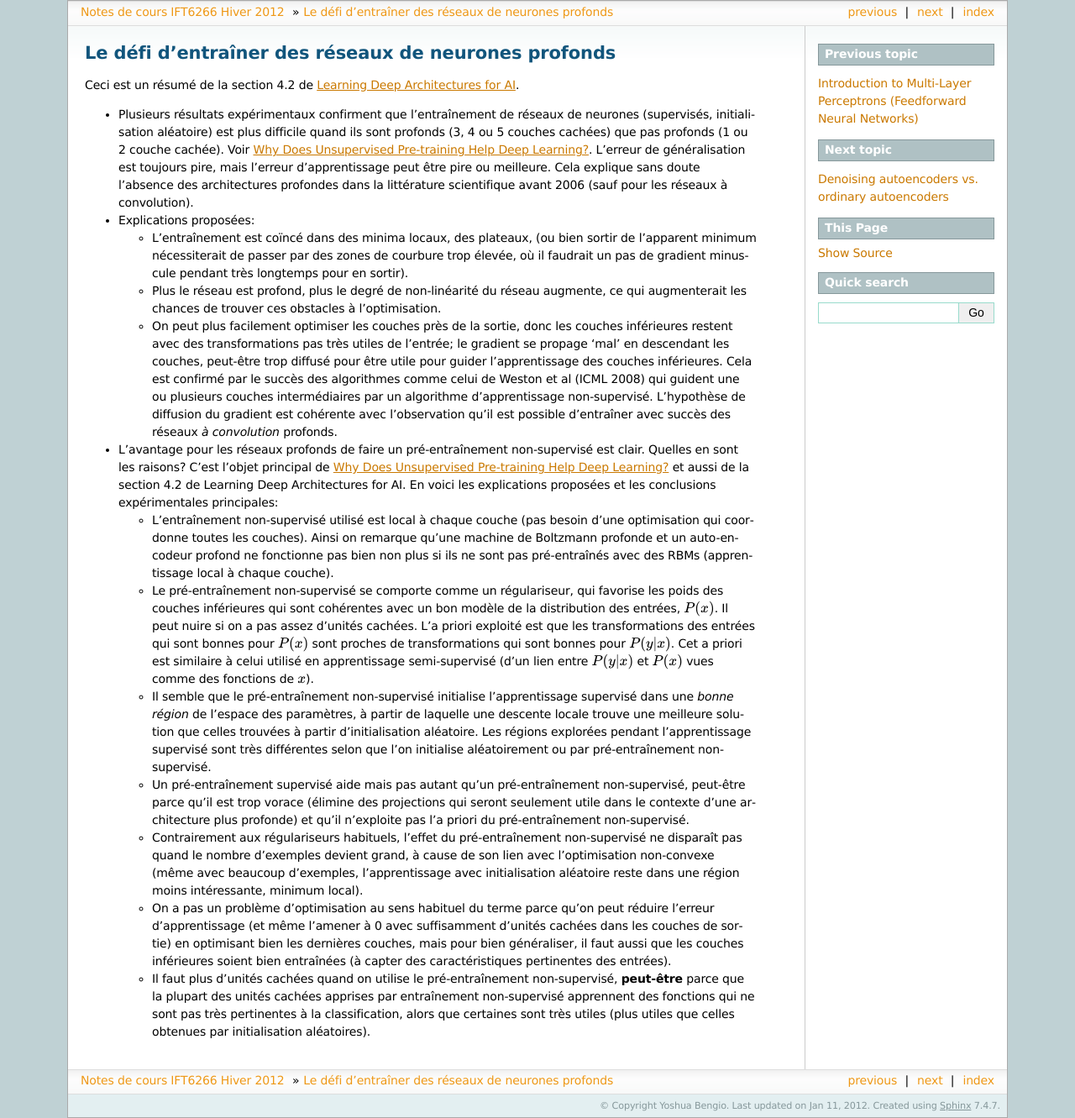
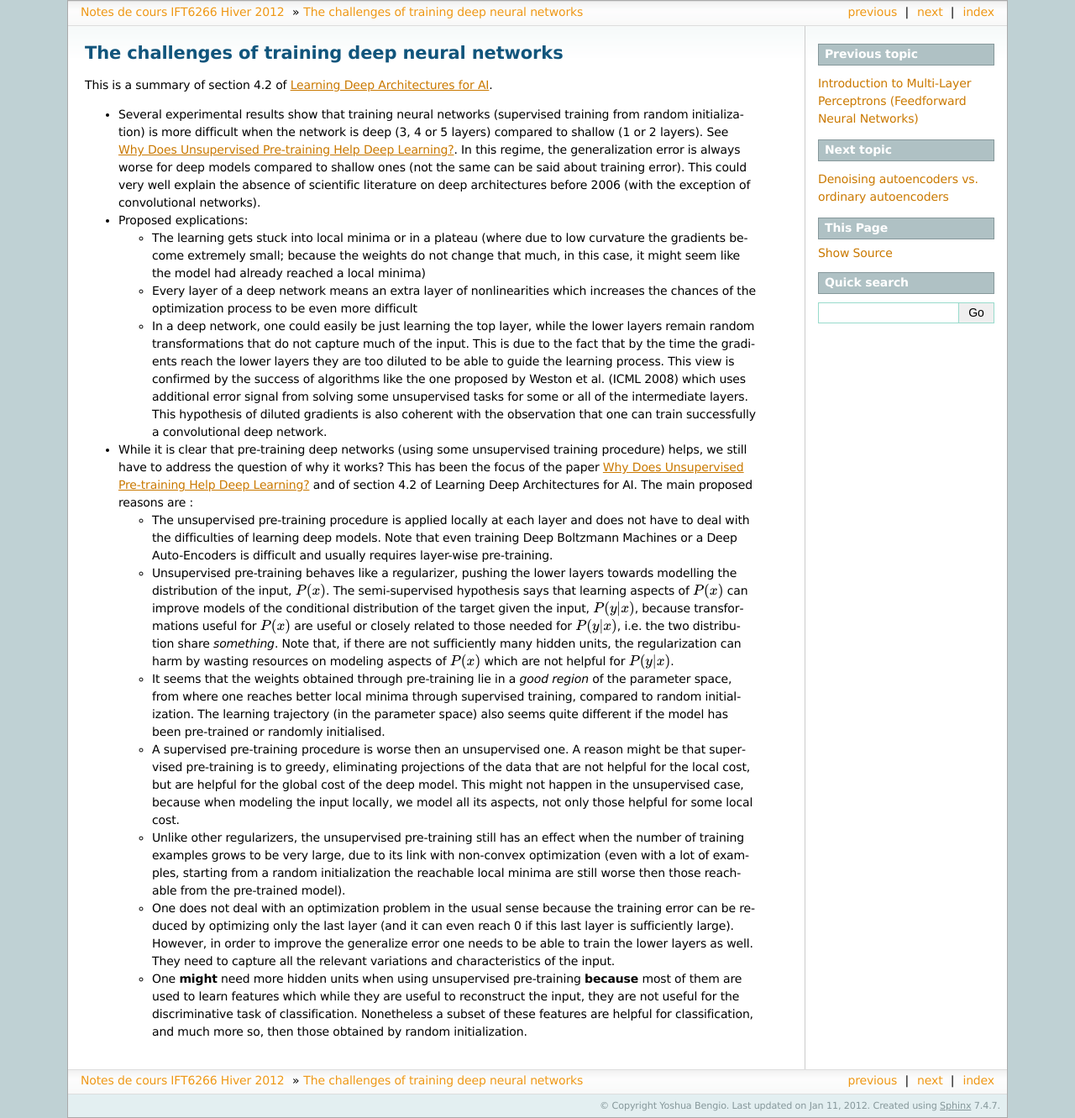
Before and after one commit to stjordanis/ift6266h12-app.assembla.com, a Sphinx documentation site: the page built from notes_de_cours/doc/deepchallenge_en.txt, in a window 1280 px wide. Shown: the whole page at 84% size. Built offline with Sphinx 7.4.7, drawn with Linux system fonts in a browser that asks for light colours; formulas are drawn with MathJax 3.

Commit message:
Translation of the file deepchalange_fr

```diff
--- a/notes_de_cours/doc/deepchallenge_en.txt
+++ b/notes_de_cours/doc/deepchallenge_en.txt
@@ -1,61 +1,96 @@
 
 .. _deepchallenge_en:
 
-Le défi d'entraîner des réseaux de neurones profonds
-====================================================
+The challenges of training deep neural networks
+===============================================
 
-Ceci est un résumé de la section 4.2 de
+This is a summary of section 4.2 of
 `Learning Deep Architectures for AI <http://www.iro.umontreal.ca/%7Elisa/publications2/index.php/publications/show/239>`_.
 
-* Plusieurs résultats expérimentaux confirment que l'entraînement de réseaux de neurones (supervisés, initialisation aléatoire)
-  est plus difficile quand ils sont profonds (3, 4 ou 5 couches cachées) que pas profonds (1 ou 2 couche cachée).
-  Voir `Why Does Unsupervised Pre-training Help Deep Learning? <http://www.iro.umontreal.ca/~lisa/publications2/index.php/publications/show/438>`_.
-  L'erreur de généralisation est toujours pire, mais l'erreur d'apprentissage peut être pire ou meilleure.
-  Cela explique sans doute l'absence des architectures profondes dans la littérature scientifique avant 2006
-  (sauf pour les réseaux à convolution).
+* Several experimental results show that training neural networks
+  (supervised training from random initialization) is more difficult when
+  the network is deep (3, 4 or 5 layers) compared to shallow (1 or 2 layers).
+  See `Why Does Unsupervised Pre-training Help Deep Learning? <http://www.iro.umontreal.ca/~lisa/publications2/index.php/publications/show/438>`_.
+  In this regime, the generalization error is always worse for deep models
+  compared to shallow ones (not the same can be said about training error).
+  This could very well explain the absence of scientific literature on
+  deep architectures before 2006 (with the exception of convolutional
+  networks).
 
-* Explications proposées:
+* Proposed explications:
 
-  * L'entraînement est coïncé dans des minima locaux, des plateaux, (ou bien sortir de l'apparent minimum
-    nécessiterait de passer par des zones de courbure trop élevée, où il faudrait un pas de gradient minuscule
-    pendant très longtemps pour en sortir).
-  * Plus le réseau est profond, plus le degré de non-linéarité du réseau augmente, ce qui augmenterait les
-    chances de trouver ces obstacles à l'optimisation.
-  * On peut plus facilement optimiser les couches près de la sortie, donc les couches inférieures restent
-    avec des transformations pas très utiles de l'entrée; le gradient se propage 'mal' en descendant les
-    couches, peut-être trop diffusé pour être utile pour guider l'apprentissage des couches inférieures.
-    Cela est confirmé par le succès des algorithmes comme celui de Weston et al (ICML 2008) qui
-    guident une ou plusieurs couches intermédiaires par un algorithme d'apprentissage non-supervisé.
-    L'hypothèse de diffusion du gradient est cohérente avec l'observation qu'il est possible d'entraîner
-    avec succès des réseaux *à convolution* profonds.
+  * The learning gets stuck into local minima or in a plateau (where due to low
+    curvature the gradients become extremely small; because the weights do
+    not change that much, in this case, it might seem like the model had
+    already reached a local minima)
+  * Every layer of a deep network means an extra layer of nonlinearities
+    which increases the chances of the optimization process to be even more difficult
+  * In a deep network, one could easily be just learning the top layer, while the
+    lower layers remain random transformations that do not capture much of the input.
+    This is due to the fact that by the time the gradients reach the lower
+    layers they are too diluted to be able to guide the learning process.
+    This view is confirmed by the success of algorithms like the one
+    proposed by Weston et al. (ICML 2008) which uses additional error signal
+    from solving some unsupervised tasks for some or all of the intermediate
+    layers. This hypothesis of diluted gradients is also coherent with the
+    observation that one can train successfully a convolutional deep
+    network.
 
-* L'avantage pour les réseaux profonds de faire un pré-entraînement non-supervisé est clair. Quelles en sont les raisons?
-  C'est l'objet principal de `Why Does Unsupervised Pre-training Help Deep Learning? <http://www.iro.umontreal.ca/~lisa/publications2/index.php/publications/show/438>`_
-  et aussi de la section 4.2 de Learning Deep Architectures for AI.
-  En voici les explications proposées et les conclusions expérimentales principales:
+* While it is clear that pre-training deep networks (using some unsupervised
+  training procedure) helps, we still have to address the question of why it
+  works? This has been the focus of the paper
+  `Why Does Unsupervised Pre-training Help Deep Learning? <http://www.iro.umontreal.ca/~lisa/publications2/index.php/publications/show/438>`_
+  and of section 4.2 of Learning Deep Architectures for AI.  The main
+  proposed reasons are :
 
-  * L'entraînement non-supervisé utilisé est local à chaque couche (pas besoin d'une optimisation qui coordonne toutes les couches).
-    Ainsi on remarque qu'une machine de Boltzmann profonde et un auto-encodeur profond ne fonctionne pas bien non plus si ils ne
-    sont pas pré-entraînés avec des RBMs (apprentissage local à chaque couche).
-  * Le pré-entraînement non-supervisé se comporte comme un régulariseur, qui favorise les poids des couches inférieures qui
-    sont cohérentes avec un bon modèle de la distribution des entrées, :math:`P(x)`. Il peut nuire si on a pas assez d'unités
-    cachées. L'a priori exploité est que les transformations des entrées qui sont bonnes pour :math:`P(x)` sont proches
-    de transformations qui sont bonnes pour :math:`P(y|x)`. Cet a priori est similaire à celui utilisé en apprentissage
-    semi-supervisé (d'un lien entre :math:`P(y|x)` et :math:`P(x)` vues comme des fonctions de :math:`x`).
-  * Il semble que le pré-entraînement non-supervisé initialise l'apprentissage supervisé dans une *bonne région* de l'espace
-    des paramètres, à partir de laquelle une descente locale trouve une meilleure solution que celles trouvées à partir d'initialisation
-    aléatoire. Les régions explorées pendant l'apprentissage supervisé sont très différentes selon que l'on initialise aléatoirement
-    ou par pré-entraînement non-supervisé.
-  * Un pré-entraînement supervisé aide mais pas autant qu'un pré-entraînement non-supervisé, peut-être parce qu'il est trop vorace
-    (élimine des projections qui seront seulement utile dans le contexte d'une architecture plus profonde) et qu'il n'exploite pas
-    l'a priori du pré-entraînement non-supervisé.
-  * Contrairement aux régulariseurs habituels, l'effet du pré-entraînement non-supervisé ne disparaît pas quand le nombre
-    d'exemples devient grand, à cause de son lien avec l'optimisation non-convexe (même avec beaucoup d'exemples, l'apprentissage
-    avec initialisation aléatoire reste dans une région moins intéressante, minimum local).
-  * On a pas un problème d'optimisation au sens habituel du terme parce qu'on peut réduire l'erreur d'apprentissage
-    (et même l'amener à 0 avec suffisamment d'unités cachées dans les couches de sortie) en optimisant bien les dernières
-    couches, mais pour bien généraliser, il faut aussi que les couches inférieures soient bien entraînées (à capter
-    des caractéristiques pertinentes des entrées).
-  * Il faut plus d'unités cachées quand on utilise le pré-entraînement non-supervisé, **peut-être** parce que la plupart
-    des unités cachées apprises par entraînement non-supervisé apprennent des fonctions qui ne sont pas très pertinentes
-    à la classification, alors que certaines sont très utiles (plus utiles que celles obtenues par initialisation aléatoires).
+  * The unsupervised pre-training procedure is applied locally at each layer and
+    does not have to deal with the difficulties of learning deep models.
+    Note that even training Deep Boltzmann Machines or a Deep Auto-Encoders is
+    difficult and usually requires layer-wise pre-training.
+
+  * Unsupervised pre-training behaves like a regularizer, pushing the lower layers
+    towards modelling the distribution of the input, :math:`P(x)`.
+    The semi-supervised hypothesis says that learning aspects of
+    :math:`P(x)` can improve models of the conditional distribution
+    of the target given the input,
+    :math:`P(y|x)`, because transformations useful for :math:`P(x)`
+    are useful or closely related to those needed for :math:`P(y|x)`,
+    i.e. the two distribution share *something*. Note that, if there are not
+    sufficiently many hidden units, the regularization can harm by wasting
+    resources on modeling aspects of :math:`P(x)` which are not helpful for
+    :math:`P(y|x)`.
+
+  * It seems that the weights obtained through pre-training lie in a
+    *good region* of the parameter space, from where one reaches better
+    local minima through supervised training, compared to random
+    initialization. The learning trajectory (in the parameter space) also seems
+    quite different if the model has been pre-trained or randomly
+    initialised.
+
+  * A supervised pre-training procedure is worse then an unsupervised one.
+    A reason might be that supervised pre-training is to
+    greedy, eliminating projections of the data that are not helpful
+    for the local cost, but are helpful for the global cost of the deep
+    model. This might not happen in the unsupervised case, because when modeling
+    the input locally, we model all its aspects, not only those
+    helpful for some local cost.
+
+  * Unlike other regularizers, the unsupervised pre-training still has an
+    effect when the number of training examples grows to be very large, due
+    to its link with non-convex optimization (even with a lot of examples,
+    starting from a random initialization the reachable local minima are
+    still worse then those reachable from the pre-trained model).
+
+  * One does not deal with an optimization problem in the usual sense
+    because the training error can be reduced by optimizing only
+    the last layer (and it can even reach 0 if this last layer is
+    sufficiently large). However, in order to improve the generalize error
+    one needs to be able to train  the lower layers as well.
+    They need to capture all the relevant variations and characteristics of
+    the input.
+
+  * One **might** need more hidden units when using unsupervised pre-training
+    **because** most of them are used to learn features which while they are useful to
+    reconstruct the input, they are not useful for the discriminative task
+    of classification. Nonetheless a subset of these features are helpful
+    for classification, and much more so, then those obtained by random initialization.
```
